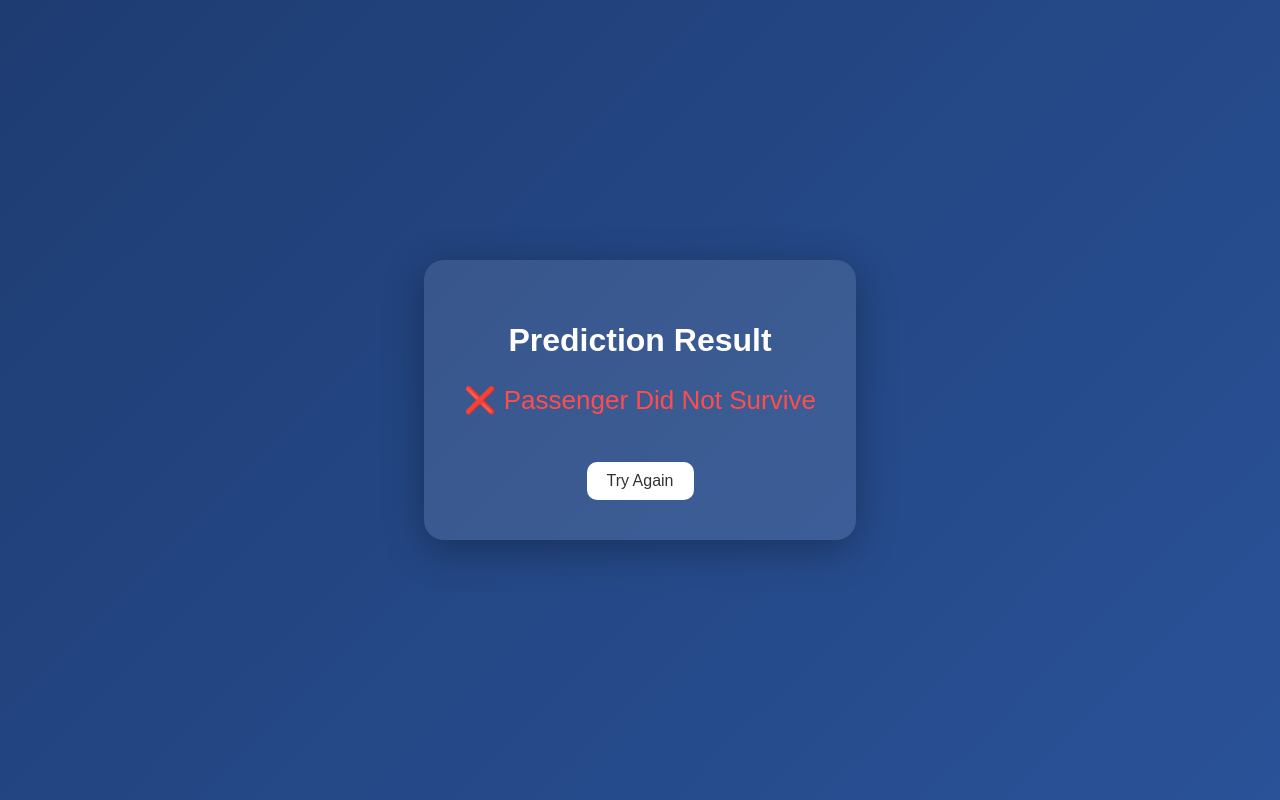
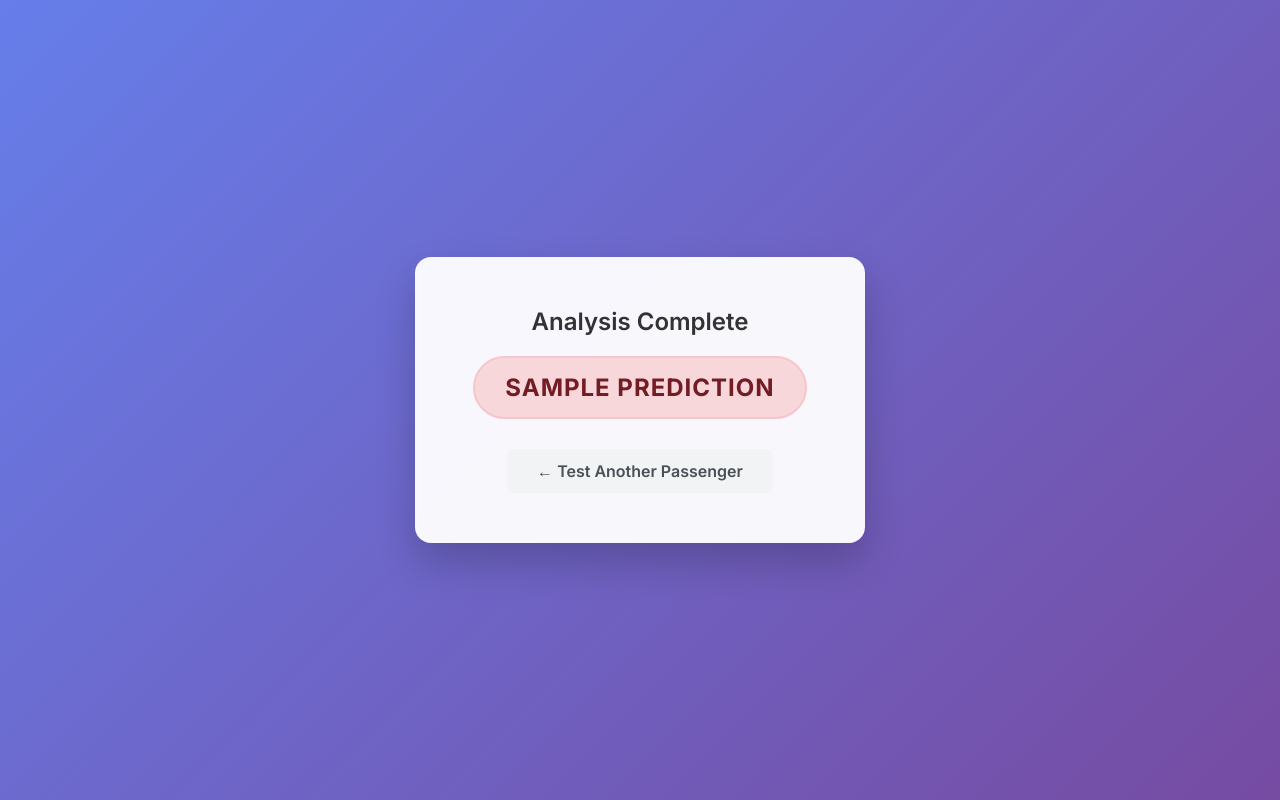
Before and after one commit to omvedani07-glitch/2Ai1__10, a Flask app: template templates/result.html in a window 1280 px wide. Run offline with Flask 3, Linux system fonts and the light colour scheme; the template is opened without the code that fills it: most values are stand-ins (such as "Sample title", 1, 10 or a date in 2020); parts of the project's set-up code (start-up, migrations or seed data) failed here and were passed over.

Commit message:
Update result.html

```diff
--- a/templates/result.html
+++ b/templates/result.html
@@ -4,64 +4,97 @@
     <meta charset="UTF-8">
     <meta name="viewport" content="width=device-width, initial-scale=1.0">
     <title>Prediction Result</title>
+    <link href="https://fonts.googleapis.com/css2?family=Inter:wght@400;500;600;700&display=swap" rel="stylesheet">
     <style>
+        * {
+            box-sizing: border-box;
+            margin: 0;
+            padding: 0;
+            font-family: 'Inter', sans-serif;
+        }
+
         body {
-            margin: 0;
-            height: 100vh;
+            background: linear-gradient(135deg, #667eea 0%, #764ba2 100%);
+            min-height: 100vh;
             display: flex;
             justify-content: center;
             align-items: center;
-            background: linear-gradient(135deg, #1e3c72, #2a5298);
-            font-family: Arial, sans-serif;
-            color: white;
+            padding: 20px;
         }
 
-        .result-box {
+        .card {
+            background: rgba(255, 255, 255, 0.95);
+            padding: 50px 40px;
+            border-radius: 16px;
+            box-shadow: 0 20px 40px rgba(0, 0, 0, 0.2);
+            width: 100%;
+            max-width: 450px;
             text-align: center;
-            background: rgba(255,255,255,0.1);
-            padding: 40px;
-            border-radius: 20px;
-            box-shadow: 0 10px 40px rgba(0,0,0,0.3);
+            backdrop-filter: blur(10px);
         }
 
-        h1 {
-            font-size: 32px;
+        h2 {
+            color: #333;
             margin-bottom: 20px;
+            font-weight: 600;
         }
 
-        .survived {
-            color: #00ffcc;
-            font-size: 26px;
+        .result-badge {
+            display: inline-block;
+            padding: 15px 30px;
+            border-radius: 50px;
+            font-size: 24px;
+            font-weight: 700;
+            margin-bottom: 30px;
+            text-transform: uppercase;
+            letter-spacing: 1px;
         }
 
-        .not-survived {
-            color: #ff4d4d;
-            font-size: 26px;
+        /* Jinja2 logic to change colors based on output */
+        {% if prediction == 'Survived' %}
+            .result-badge {
+                background-color: #d4edda;
+                color: #155724;
+                border: 2px solid #c3e6cb;
+            }
+        {% else %}
+            .result-badge {
+                background-color: #f8d7da;
+                color: #721c24;
+                border: 2px solid #f5c6cb;
+            }
+        {% endif %}
+
+        .btn-back {
+            display: inline-block;
+            padding: 12px 30px;
+            background: #f1f3f5;
+            color: #495057;
+            text-decoration: none;
+            border-radius: 8px;
+            font-weight: 600;
+            transition: all 0.2s ease;
         }
 
-        a {
-            display: inline-block;
-            margin-top: 20px;
-            padding: 10px 20px;
-            border-radius: 10px;
-            background: white;
-            color: #333;
-            text-decoration: none;
+        .btn-back:hover {
+            background: #e2e6ea;
+            transform: translateY(-2px);
         }
     </style>
 </head>
 <body>
-    <div class="result-box">
-        <h1>Prediction Result</h1>
 
-        <!-- Flask Variable -->
-        {% if prediction == 1 %}
-            <p class="survived">🎉 Passenger Survived</p>
-        {% else %}
-            <p class="not-survived">❌ Passenger Did Not Survive</p>
-        {% endif %}
+    <div class="card">
+        <h2>Analysis Complete</h2>
 
-        <a href="/">Try Again</a>
+        <div class="result-badge">
+            {{ prediction }}
+        </div>
+
+        <div>
+            <a href="/" class="btn-back">← Test Another Passenger</a>
+        </div>
     </div>
+
 </body>
 </html>
```
